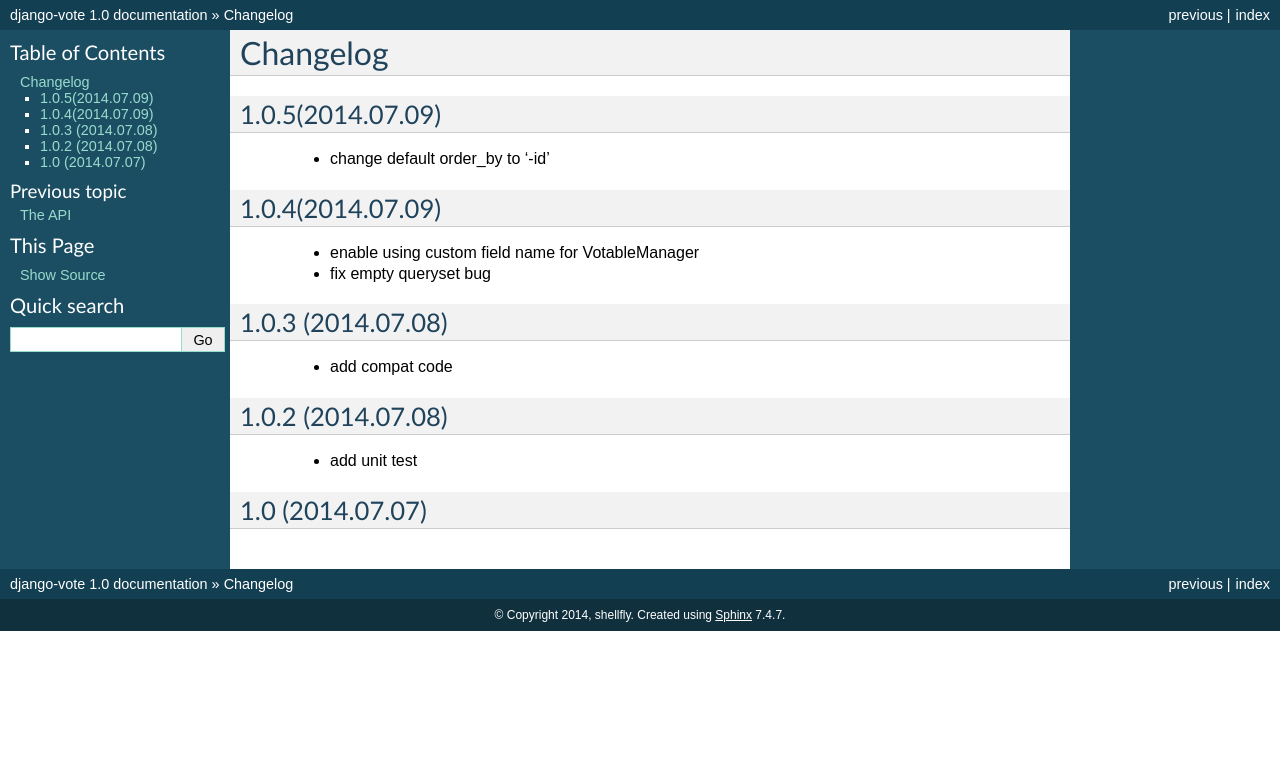
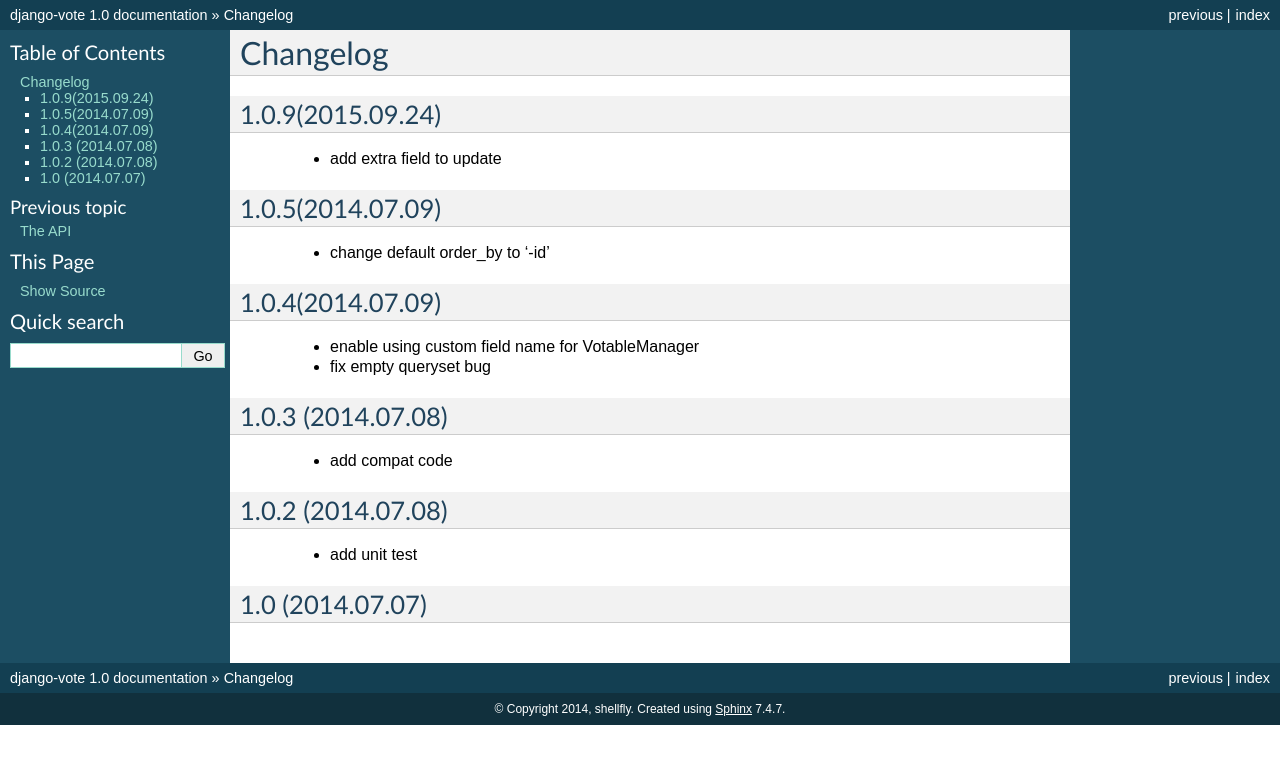
Before and after one commit to shellfly/django-vote, a Sphinx documentation site: the page built from docs/changelog.rst, in a window 1280 px wide. Shown: the top 764 px of the page. Built offline with Sphinx 7.4.7, drawn with Linux system fonts in a browser that asks for light colours.

Commit message:
change changelog

```diff
--- a/docs/changelog.rst
+++ b/docs/changelog.rst
@@ -1,5 +1,9 @@
 Changelog
 =========
+
+1.0.9(2015.09.24)
+-----------------
+ * add extra field to update
 
 1.0.5(2014.07.09)
 -----------------
--- a/setup.py
+++ b/setup.py
@@ -8,7 +8,7 @@
 
 setup(
     name='django-vote',
-    version='1.0.8',
+    version='1.0.9',
     packages=['vote'],
     include_package_data=True,
     license='BSD License',
```
